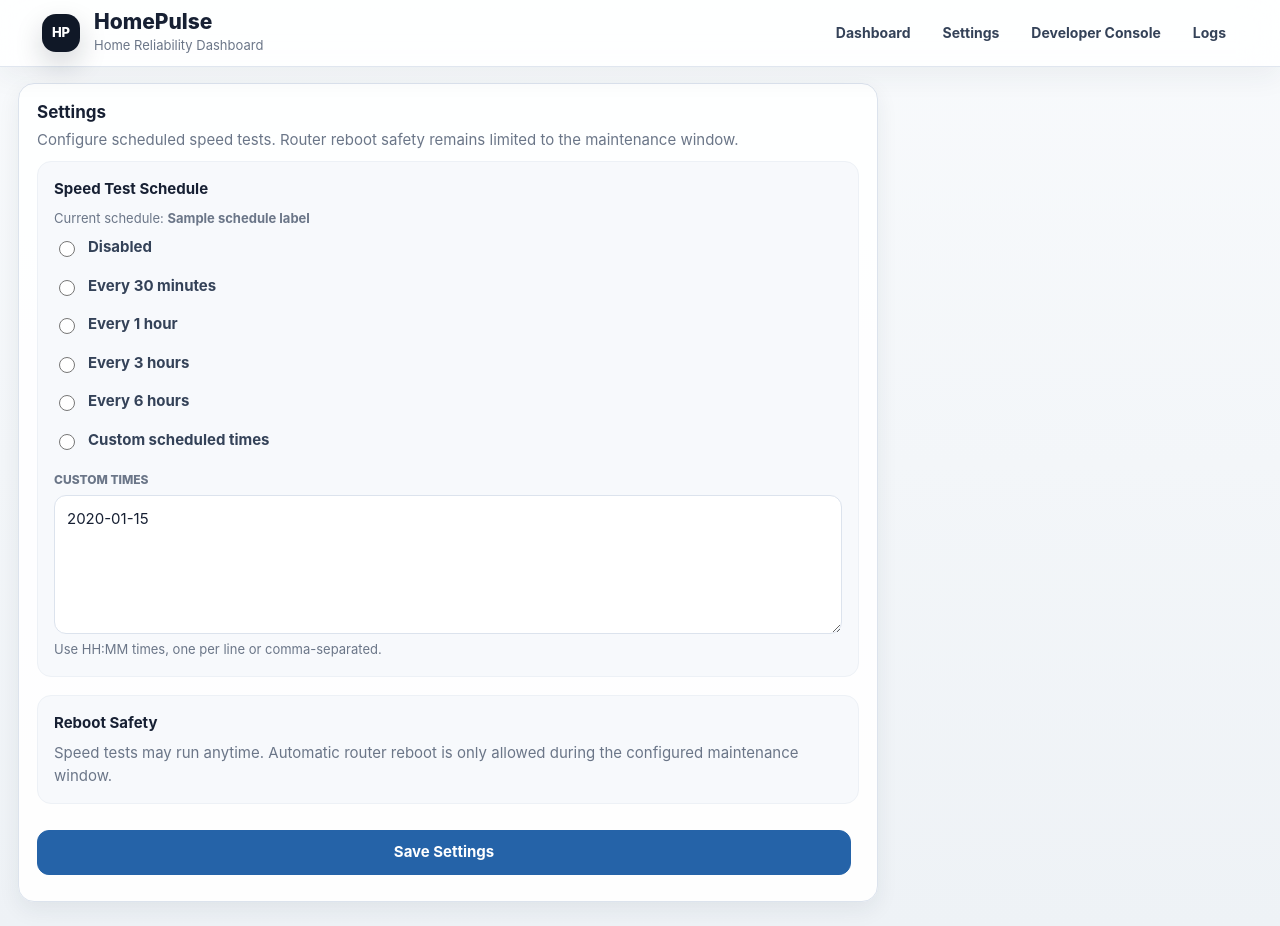
After one commit to dlongnecker2/HomePulse, a Python web app: template templates/settings.html in a window 1280 px wide. The commit adds this page. Run offline with Jinja, Linux system fonts and the light colour scheme; the template is opened without the code that fills it: most values are stand-ins (such as "Sample title", 1, 10 or a date in 2020).

Commit message:
Update VERSION to 2.6.4.

```diff
--- a/config.json
+++ b/config.json
@@ -1,8 +1,9 @@
 {
-  "version": "2.6.2",
+  "version": "2.6.4",
   "database": "data/homepulse.db",
   "monitor_interval_minutes": 5,
   "speedtest_schedule_enabled": true,
+  "speedtest_schedule_mode": "every_30_minutes",
   "speedtest_times": [
     "00:00",
     "00:30",
--- a/modules/config.py
+++ b/modules/config.py
@@ -19,3 +19,8 @@ class Config:
             if default is not None:
                 return default
             raise
+
+    def save(self):
+        with open(CONFIG_FILE, "w", encoding="utf-8") as f:
+            json.dump(self.data, f, indent=2)
+            f.write("\n")
--- a/modules/scheduler.py
+++ b/modules/scheduler.py
@@ -26,6 +26,9 @@ class Scheduler:
             "last_run_date": None,
         })
 
+    def remove_jobs_by_prefix(self, prefix):
+        self.jobs = [job for job in self.jobs if not job["name"].startswith(prefix)]
+
     def run_pending(self):
         now = datetime.now()
         for job in self.jobs:
--- a/modules/status.py
+++ b/modules/status.py
@@ -9,7 +9,7 @@ class StatusManager:
         self._status = {
             "app_name": "HomePulse",
             "app_subtitle": "Home Reliability Dashboard",
-            "version": "2.6.2",
+            "version": "2.6.4",
             "internet": {
                 "status": "Starting",
                 "score": None,
--- a/static/css/homepulse.css
+++ b/static/css/homepulse.css
@@ -443,6 +443,113 @@ h2 {
   padding: 16px;
 }
 
+.automation-panel table {
+  margin-top: 6px;
+}
+
+.automation-panel td {
+  padding: 6px 0;
+}
+
+.rule-notes {
+  display: grid;
+  gap: 6px;
+  margin-top: 10px;
+  color: var(--text-soft);
+  font-size: 12px;
+  font-weight: 620;
+}
+
+.rule-notes div {
+  padding: 8px 10px;
+  background: var(--accent-soft);
+  border: 1px solid #d6e3f2;
+  border-radius: 10px;
+}
+
+.settings-panel {
+  max-width: 860px;
+}
+
+.settings-form {
+  display: grid;
+  gap: 18px;
+}
+
+.settings-section {
+  padding: 16px;
+  background: var(--surface-soft);
+  border: 1px solid var(--border-soft);
+  border-radius: 14px;
+}
+
+.settings-section h3 {
+  margin: 0 0 8px;
+  color: var(--text);
+  font-size: 15px;
+}
+
+.settings-help {
+  color: var(--muted);
+  font-size: 13px;
+}
+
+.option-row {
+  display: flex;
+  align-items: center;
+  gap: 10px;
+  padding: 8px 0;
+  color: var(--text-soft);
+  font-weight: 650;
+}
+
+.option-row input {
+  width: 16px;
+  height: 16px;
+}
+
+.field-label {
+  display: block;
+  margin: 12px 0 6px;
+  color: var(--muted);
+  font-size: 12px;
+  font-weight: 760;
+  text-transform: uppercase;
+}
+
+textarea {
+  width: 100%;
+  min-height: 120px;
+  padding: 12px;
+  resize: vertical;
+  border: 1px solid var(--border);
+  border-radius: 12px;
+  color: var(--text);
+  background: #ffffff;
+  font: inherit;
+}
+
+.settings-message {
+  margin-bottom: 14px;
+  padding: 10px 12px;
+  border-radius: 12px;
+  font-weight: 700;
+}
+
+.settings-message.success {
+  color: var(--healthy);
+  background: rgba(22, 128, 60, 0.10);
+}
+
+.settings-message.error {
+  color: var(--unhealthy);
+  background: rgba(197, 48, 48, 0.10);
+}
+
+.safety-summary {
+  color: var(--text-soft);
+}
+
 table {
   width: 100%;
   margin-top: 8px;
--- a/static/js/live_dashboard.js
+++ b/static/js/live_dashboard.js
@@ -75,6 +75,9 @@ async function refreshDashboardStatus() {
     setText("speedtest-ping", `Ping: ${formatMetric(data.speedtest_ping, "ms", "Last test unavailable")}`);
     setText("speedtest-ping-table", formatMetric(data.speedtest_ping, "ms", "Last test unavailable"));
     setText("speedtest-server", data.speedtest_server, "Last test unavailable");
+    setText("next-speedtest", data.next_speedtest, "Schedule disabled");
+    setText("automation-next-speedtest", data.next_speedtest, "Schedule disabled");
+    setText("speedtest-schedule-label", data.speedtest_schedule_label, "Every 30 minutes");
     setText("last-speedtest", `Last run: ${data.last_speedtest || "--"}`);
     setText("router-status", data.router_status);
     setText("last-reboot", `Last reboot: ${data.last_reboot || "None recorded"}`);
@@ -82,7 +85,7 @@ async function refreshDashboardStatus() {
     setText("last-update", data.last_update);
     setText("application-uptime", formatUptime(data.started_at));
     setText("event-health-time", data.last_check);
-    setText("event-health", `Status: ${data.internet_status || "--"}${data.latest_latency_ms === null || data.latest_latency_ms === undefined ? "" : ` · ${data.latest_latency_ms} ms`}`);
+    setText("event-health", `Status: ${data.internet_status || "--"}${data.latest_latency_ms === null || data.latest_latency_ms === undefined ? "" : ` - ${data.latest_latency_ms} ms`}`);
     setText("event-speedtest-time", data.last_speedtest);
     setText("event-speedtest", data.download === null || data.download === undefined ? "Waiting for first test" : `${data.download} Mbps down / ${data.upload ?? "--"} Mbps up`);
     setText("event-router-time", data.last_reboot);
--- a/templates/base.html
+++ b/templates/base.html
@@ -19,6 +19,7 @@
     </div>
     <nav class="primary-nav" aria-label="Primary navigation">
       <a href="{{ url_for('home') }}">Dashboard</a>
+      <a href="{{ url_for('settings') }}">Settings</a>
       <a href="{{ url_for('dev') }}">Developer Console</a>
       <a href="{{ url_for('logs') }}">Logs</a>
     </nav>
--- /dev/null
+++ b/templates/settings.html
@@ -0,0 +1,62 @@
+{% extends "base.html" %}
+{% block title %}HomePulse Settings{% endblock %}
+{% block content %}
+<section class="dashboard-panel settings-panel">
+  <div class="panel-heading">
+    <div>
+      <h2>Settings</h2>
+      <p>Configure scheduled speed tests. Router reboot safety remains limited to the maintenance window.</p>
+    </div>
+  </div>
+
+  {% if saved %}
+    <div class="settings-message success">Settings saved.</div>
+  {% endif %}
+  {% if error %}
+    <div class="settings-message error">{{ error }}</div>
+  {% endif %}
+
+  <form method="post" action="{{ url_for('settings') }}" class="settings-form">
+    <section class="settings-section">
+      <h3>Speed Test Schedule</h3>
+      <p class="settings-help">Current schedule: <strong>{{ schedule_label }}</strong></p>
+
+      <label class="option-row">
+        <input type="radio" name="speedtest_schedule_mode" value="disabled" {% if schedule_mode == "disabled" %}checked{% endif %}>
+        <span>Disabled</span>
+      </label>
+      <label class="option-row">
+        <input type="radio" name="speedtest_schedule_mode" value="every_30_minutes" {% if schedule_mode == "every_30_minutes" %}checked{% endif %}>
+        <span>Every 30 minutes</span>
+      </label>
+      <label class="option-row">
+        <input type="radio" name="speedtest_schedule_mode" value="every_1_hour" {% if schedule_mode == "every_1_hour" %}checked{% endif %}>
+        <span>Every 1 hour</span>
+      </label>
+      <label class="option-row">
+        <input type="radio" name="speedtest_schedule_mode" value="every_3_hours" {% if schedule_mode == "every_3_hours" %}checked{% endif %}>
+        <span>Every 3 hours</span>
+      </label>
+      <label class="option-row">
+        <input type="radio" name="speedtest_schedule_mode" value="every_6_hours" {% if schedule_mode == "every_6_hours" %}checked{% endif %}>
+        <span>Every 6 hours</span>
+      </label>
+      <label class="option-row">
+        <input type="radio" name="speedtest_schedule_mode" value="custom" {% if schedule_mode == "custom" %}checked{% endif %}>
+        <span>Custom scheduled times</span>
+      </label>
+
+      <label class="field-label" for="custom-speedtest-times">Custom times</label>
+      <textarea id="custom-speedtest-times" name="custom_speedtest_times" rows="5" placeholder="04:00&#10;10:00&#10;16:00&#10;22:00">{{ speedtest_times | join("\n") }}</textarea>
+      <p class="settings-help">Use HH:MM times, one per line or comma-separated.</p>
+    </section>
+
+    <section class="settings-section safety-summary">
+      <h3>Reboot Safety</h3>
+      <p>Speed tests may run anytime. Automatic router reboot is only allowed during the configured maintenance window.</p>
+    </section>
+
+    <button type="submit">Save Settings</button>
+  </form>
+</section>
+{% endblock %}
```
Also changed, not shown: modules/application.py (+95 -1 lines), modules/dashboard.py (+29 -1 lines), templates/dashboard.html (+21 -2 lines), CHANGELOG.md, 1 other file.
